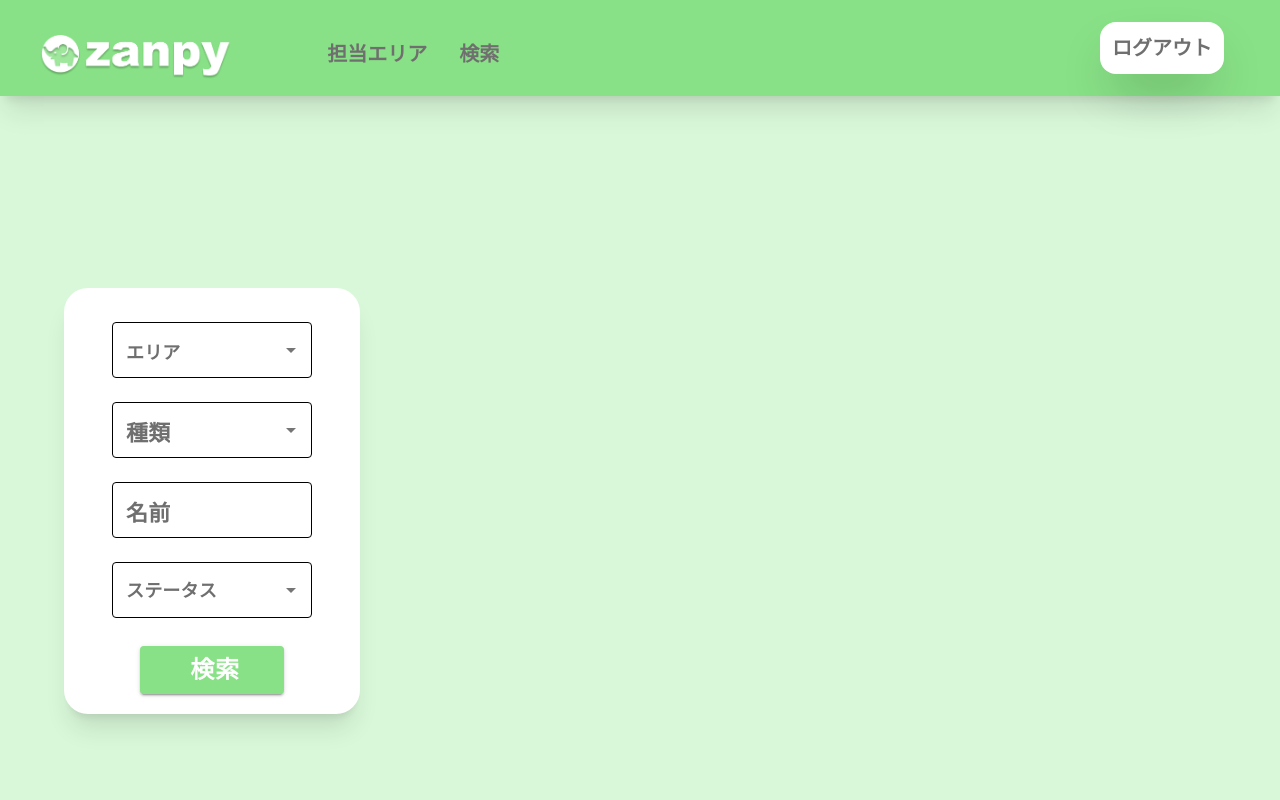
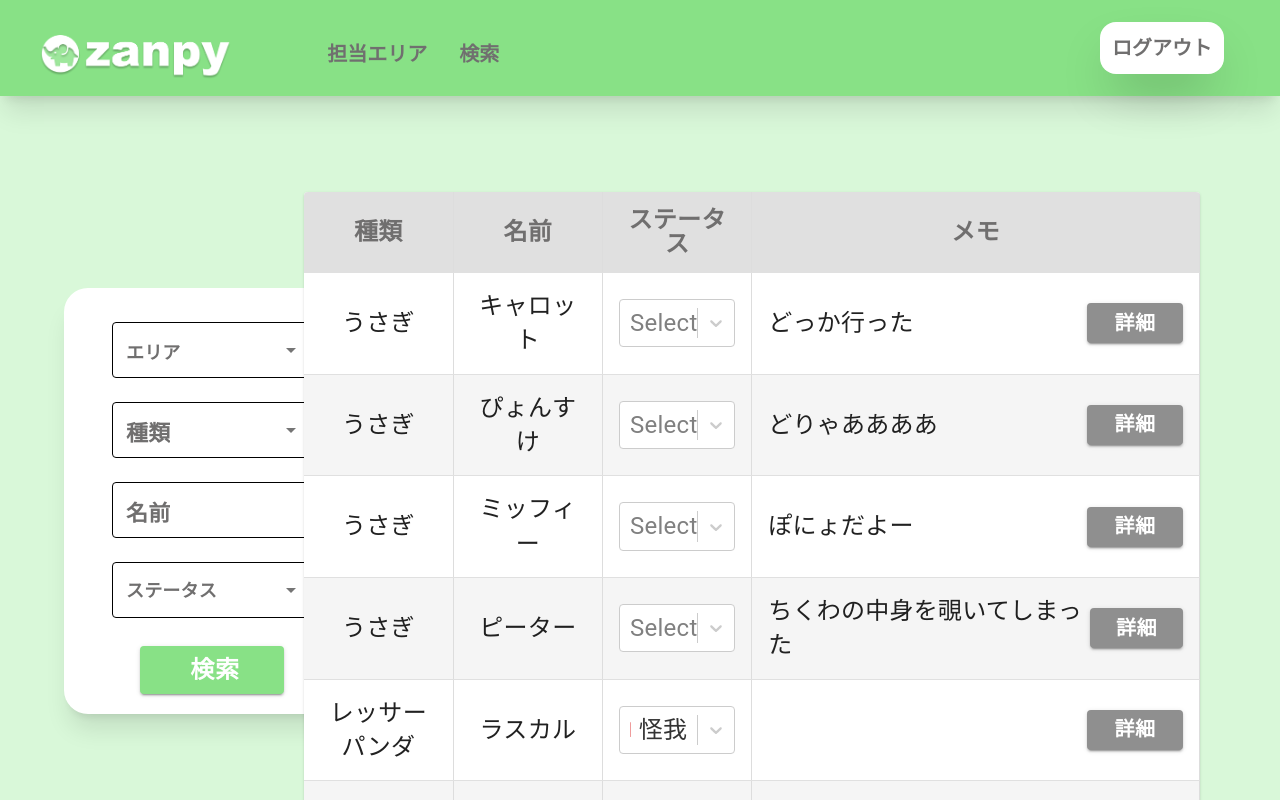
Before and after one commit to Fuuma0000/zanpy, a React (Create React App) app: page /search in a window 1280 px wide. Shown: the top 800 px of the page. Built offline with nearby package versions, Linux system fonts and the light colour scheme.

Commit message:
[update]

```diff
--- a/src/screens/SearchScreen.jsx
+++ b/src/screens/SearchScreen.jsx
@@ -3,6 +3,7 @@ import Header from "./Header";
 import SearchBox from "../components/SearchBox";
 import { useSetRecoilState } from "recoil";
 import { myAreaOpenState } from "../atoms/MyAreaOpenState";
+import MyAreaTable from "../components/MyAreaTable";
 
 const SearchScreen = () => {
   const setMyAreaOpen = useSetRecoilState(myAreaOpenState);
@@ -12,10 +13,10 @@ const SearchScreen = () => {
   return (
     <>
       <Header></Header>
-      {/* TODO:やる */}
       {/* 検索ボックス */}
       <SearchBox></SearchBox>
       {/* 検索結果テーブル */}
+      <MyAreaTable></MyAreaTable>
     </>
   );
 };
```
